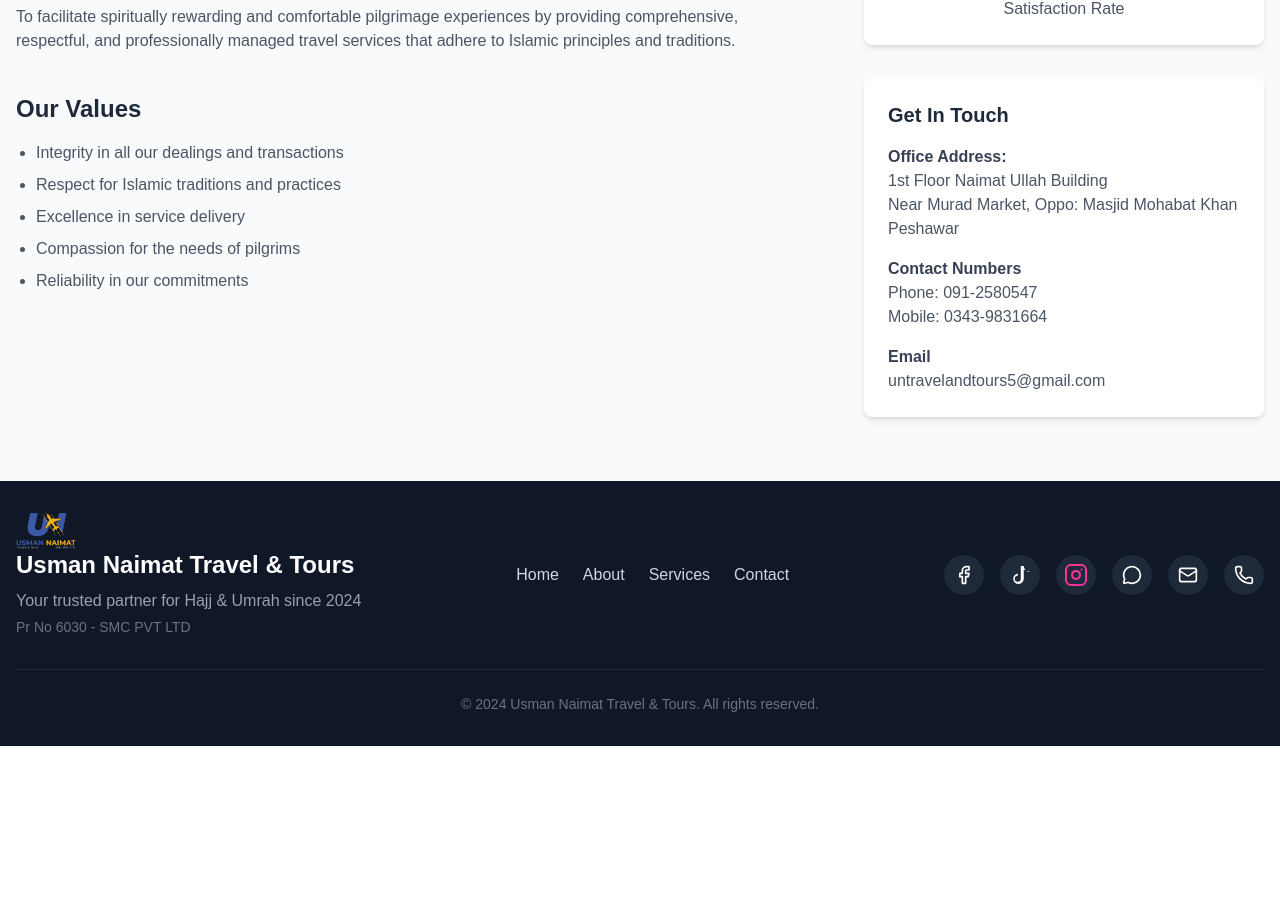
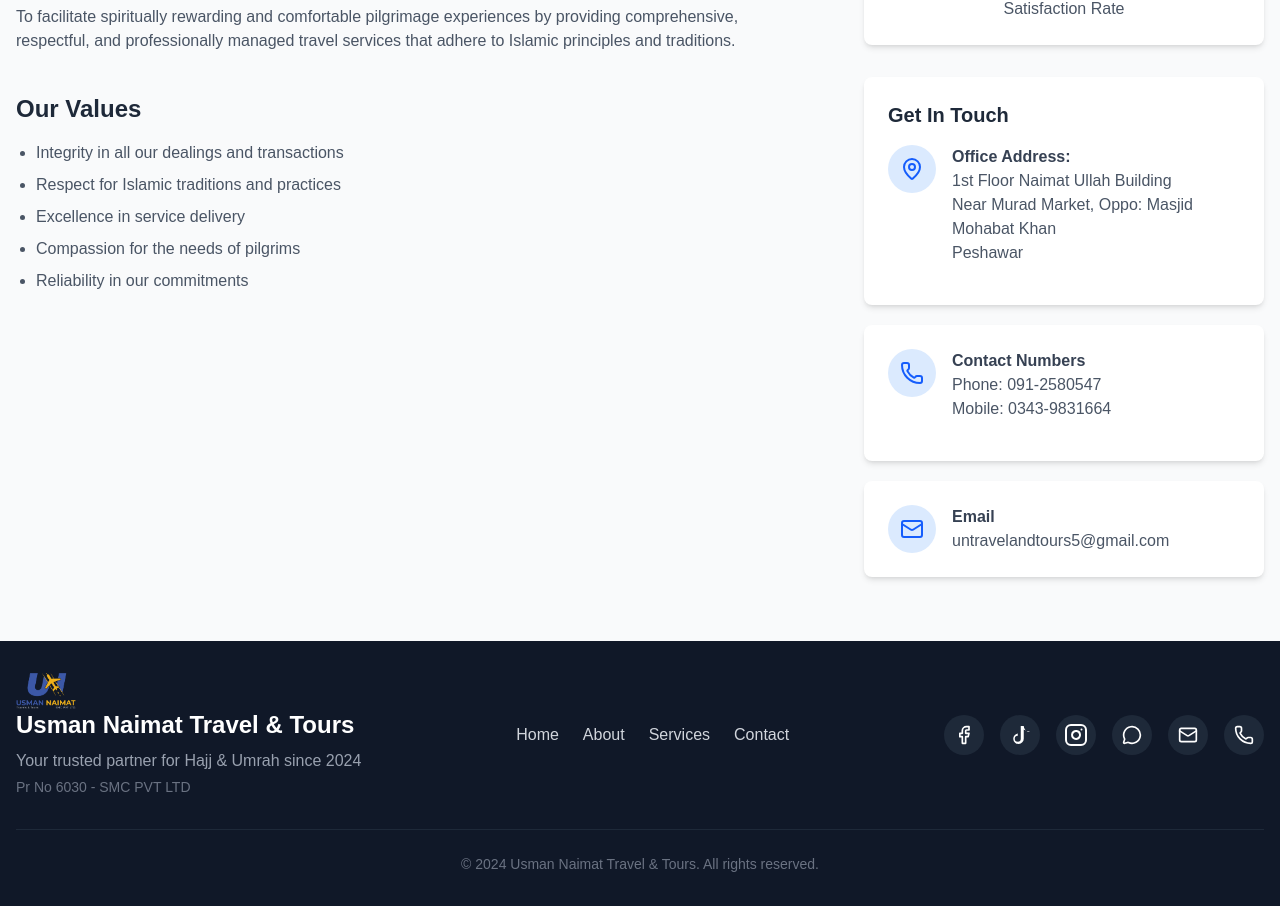
Before and after one commit to Msherazkhan801/travel-agency, a Next.js app: page /about in a window 1280 px wide. Shown: the part 1071-1977 px from the top of the page. Before the commit the page ends 1817 px from the top, so only its background shows below. Built offline with nearby package versions, Linux system fonts and the light colour scheme.

Commit message:
icons added

```diff
--- a/src/app/about/page.js
+++ b/src/app/about/page.js
@@ -1,5 +1,7 @@
 import TeamSection from "@/components/Teams";
+import AboutHero from "@/components/ui/AboutHero";
 import Button from "@/components/ui/Button";
+import { Mail, MapPin, Phone } from "lucide-react";
 import Head from "next/head";
 import Link from "next/link";
 
@@ -15,29 +17,7 @@
       </Head>
 
       {/* Hero Section */}
-      <section
-        className="relative bg-cover bg-center bg-no-repeat h-[600px] md:h-[600px]"
-        style={{ backgroundImage: "url('/medina-hero.jpg')" }} // image must be in /public
-      >
-        {/* Overlay */}
-        <div className="absolute inset-0 bg-black/60"></div>
-
-        {/* Content */}
-        <div className="relative z-10 flex flex-col items-center justify-center text-center h-full px-4 text-white">
-          <h1 className="text-4xl md:text-5xl font-bold mb-6">
-            About Usman Naimat Travel & Tours
-          </h1>
-          <p className="text-xl max-w-3xl mx-auto">
-            With over 9 years of experience in religious tourism, we have been
-            privileged to guide thousands of pilgrims on their sacred journeys.
-          </p>
-          <Link href="/contact">
-            <button className="bg-white text-emerald-700 hover:bg-gray-100 font-semibold py-3 px-8 rounded-lg shadow-md transition duration-300 transform hover:scale-105 mt-8">
-              Contact Us Now
-            </button>
-          </Link>
-        </div>
-      </section>
+      <AboutHero />
 
       {/* Main Content */}
       <section className="py-16">
@@ -48,7 +28,7 @@
                 Our Story
               </h2>
               <p className="text-gray-600 mb-6">
-                Founded over 15 years ago, Usman Naimat Travel & Tours has
+                Founded over 9 years ago, Usman Naimat Travel & Tours has
                 established itself as a trusted name in religious tourism. Our
                 journey began with a simple mission: to provide pilgrims with a
                 spiritually fulfilling and hassle-free experience when visiting
@@ -133,7 +113,11 @@
                   Get In Touch
                 </h3>
 
-                <div className="mb-4">
+                <div className="mb-4 flex items-start">
+                  <div className="bg-blue-100 p-3 rounded-full mr-4">
+                    <MapPin className="w-6 h-6 text-blue-600" />
+                  </div>
+                  <div>
                     <h4 className="font-semibold text-gray-700">
                       Office Address:
                     </h4>
@@ -145,8 +129,14 @@
                       Peshawar
                     </p>
                   </div>
-
-                <div className="mb-4">
+                </div>
+              </div>
+              <div className="bg-white p-6 rounded-lg shadow-md mt-5">
+                <div className="mb-4 flex items-start">
+                  <div className="bg-blue-100 p-3 rounded-full mr-4">
+                    <Phone className="w-6 h-6 text-blue-600" />
+                  </div>
+                  <div>
                     <h4 className="font-semibold text-gray-700">
                       Contact Numbers
                     </h4>
@@ -156,10 +146,17 @@
                       Mobile: 0343-9831664
                     </p>
                   </div>
-
+                </div>
+              </div>
+              <div className="bg-white p-6 rounded-lg shadow-md mt-5">
+                <div className="flex items-start">
+                  <div className="bg-blue-100 p-3 rounded-full mr-4">
+                    <Mail className="w-6 h-6 text-blue-600" />
+                  </div>
                   <div>
                     <h4 className="font-semibold text-gray-700">Email</h4>
                     <p className="text-gray-600">untravelandtours5@gmail.com</p>
+                  </div>
                 </div>
               </div>
             </div>
--- a/src/app/page.js
+++ b/src/app/page.js
@@ -2,13 +2,14 @@
 import HeroSlider from "../components/sliderHero";
 import Contact from "./contact/page";
 import Services from "./services/page";
+import AboutHero from "@/components/ui/AboutHero";
 
 export default function Home() {
   return (
     <div>
       <HeroSlider />
       <Services/>
-      {/* <TeamSection/> */}
+      <AboutHero/>
       <Contact/>
     </div>
   );
--- a/src/components/Footer.js
+++ b/src/components/Footer.js
@@ -74,7 +74,7 @@
               className="bg-gray-800 hover:bg-pink-600 h-10 w-10 rounded-full flex items-center justify-center transition-colors"
               aria-label="Instagram"
             >
-              <Instagram className="w-6 h-6 text-pink-500" />
+              <Instagram color='white' className="w-6 h-6 text-pink-500  " />
 
             </a>
 
--- /dev/null
+++ b/src/components/ui/AboutHero.js
@@ -0,0 +1,32 @@
+import Link from 'next/link'
+import React from 'react'
+
+const AboutHero = () => {
+  return (
+     <section
+        className="relative bg-cover bg-center bg-no-repeat h-[600px] md:h-[600px]"
+        style={{ backgroundImage: "url('/medina-hero.jpg')" }} // image must be in /public
+      >
+        {/* Overlay */}
+        <div className="absolute inset-0 bg-black/60"></div>
+
+        {/* Content */}
+        <div className="relative z-10 flex flex-col items-center justify-center text-center h-full px-4 text-white">
+          <h1 className="text-4xl md:text-5xl font-bold mb-6">
+            About Usman Naimat Travel & Tours
+          </h1>
+          <p className="text-xl max-w-3xl mx-auto">
+            With over 9 years of experience in religious tourism, we have been
+            privileged to guide thousands of pilgrims on their sacred journeys.
+          </p>
+          <Link href="/contact">
+            <button className="bg-white text-emerald-700 hover:bg-gray-100 font-semibold py-3 px-8 rounded-lg shadow-md transition duration-300 transform hover:scale-105 mt-8">
+              Contact Us Now
+            </button>
+          </Link>
+        </div>
+      </section>
+  )
+}
+
+export default AboutHero
```
Lines whose indentation alone changed are shown as unchanged.
